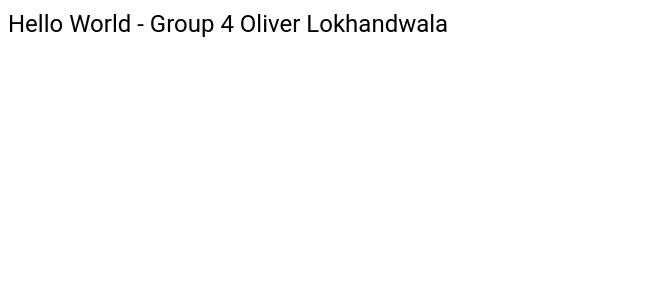
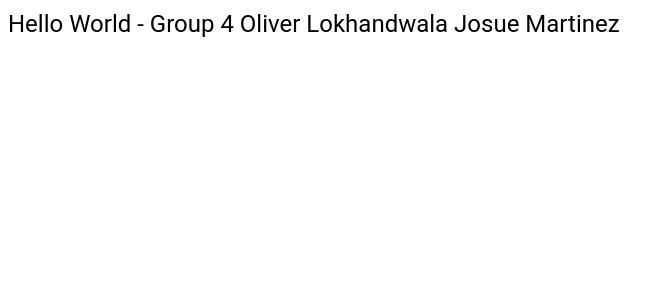
Before and after one commit to 16bitsPixel/ezCommerce, a Next.js app: page / in a window 1280 px wide. Shown: the top 300 px of the page, without its empty margins (0-672 px from the left). Built offline with nearby package versions, Linux system fonts and the light colour scheme.

Commit message:
Added name to index

```diff
--- a/src/views/App.tsx
+++ b/src/views/App.tsx
@@ -22,6 +22,7 @@ export function App() {
       <Typography component="h1" variant="h5">
         Hello World - Group 4
         Oliver Lokhandwala
+        Josue Martinez
       </Typography>
     </Fragment>
   );
```
